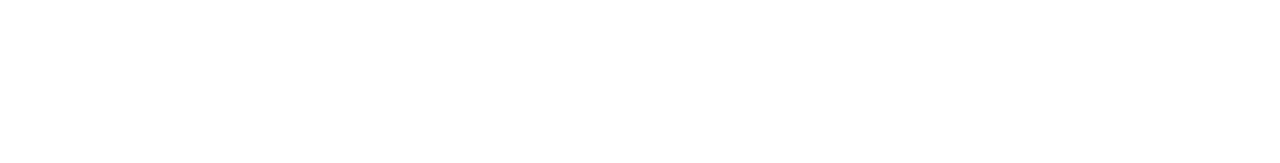
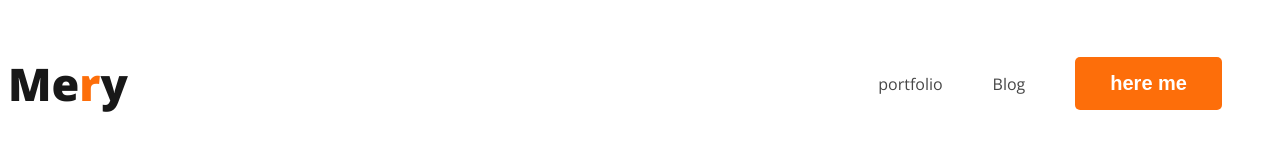
Before and after one commit to juwel-hub/developer-portfolio-o, a plain HTML site: page index.html in a window 1280 px wide. Drawn offline with nearby package versions, Linux system fonts and the light colour scheme.

Commit message:
nav compleat

```diff
--- a/index.html
+++ b/index.html
@@ -3,9 +3,29 @@
 <head>
     <meta charset="UTF-8">
     <meta name="viewport" content="width=device-width, initial-scale=1.0">
-    <title>Document</title>
+    <title>Web Developer portfilio</title>
+    <link rel="preconnect" href="https://fonts.googleapis.com">
+<link rel="preconnect" href="https://fonts.gstatic.com" crossorigin>
+<link href="https://fonts.googleapis.com/css2?family=Open+Sans:wght@400;700;800&display=swap" rel="stylesheet">
+    <link rel="stylesheet" href="style.css">
 </head>
 <body>
+    <header>
+        <nav>
+            <h3 class="nav-title">Me<span class="text-primary">r</span>y</h3>
+            <ul>
+                <li><a href="">portfolio</a></li>
+                <li><a href="">Blog</a></li>
+                <li><button class="btn-primary">here me</button></li>
+            </ul>
+        </nav>
 
+    </header>
+    <main>
+
+    </main>
+    <footer>
+
+    </footer>
 </body>
 </html>
--- /dev/null
+++ b/style.css
@@ -0,0 +1,41 @@
+/* font sans use  */
+body{
+    font-family: 'Open Sans', sans-serif;
+}
+/* nav related style  */
+.text-primary{
+ color: #FD6E0A;
+}
+.btn-primary{
+    border-radius: 5px;
+    background: #FD6E0A;
+   border: 0;
+font-size: 20px;
+font-weight: 700;
+color: white;
+padding: 15px 35px;
+}
+nav{
+    display: flex;
+    justify-content: space-between;
+    align-items: center;
+}
+.nav-title{
+    color: var(--Dark-01, #181818);
+font-size: 45px;
+
+font-weight: 800;
+
+}
+nav >ul{
+    display: flex;
+    align-items: center;
+}
+nav li{
+    list-style: none;
+    margin-right: 50px;
+}
+nav a{
+    text-decoration: none;
+    color: #474747;
+}
```
